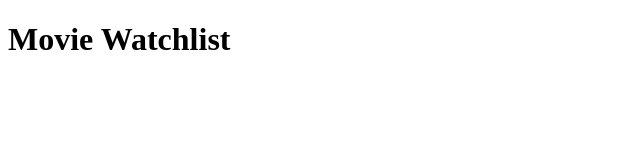
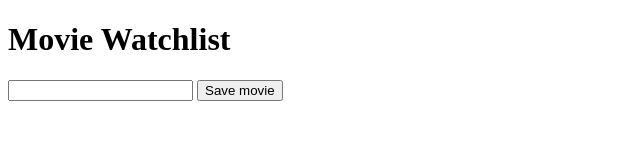
Before and after one commit to Beekasha/js-rails-frontend, a website with bundled scripts: page index.html in a window 1280 px wide. Shown: the whole page, without its empty margins (0-640 px from the left). Built offline with nearby package versions, Linux system fonts and the light colour scheme.

Commit message:
added search bar

```diff
--- a/index.html
+++ b/index.html
@@ -11,8 +11,18 @@
 </head>
 
 <body>
+    <div class="container">
+        <h1>Movie Watchlist</h1>
+        <div id="new-movie-container">
+            <form id="new-movie-form">
+                <input type="text" name="movie-search" id="new-movie-search">
+                <input type="submit" value="Save movie">
+            </form>
+        </div>
 
-    <h1>Movie Watchlist</h1>
+    </div>
+
+
   <script src="src/index.js"></script>
 </body>
 
```
Also changed, not shown: 1 other file.
